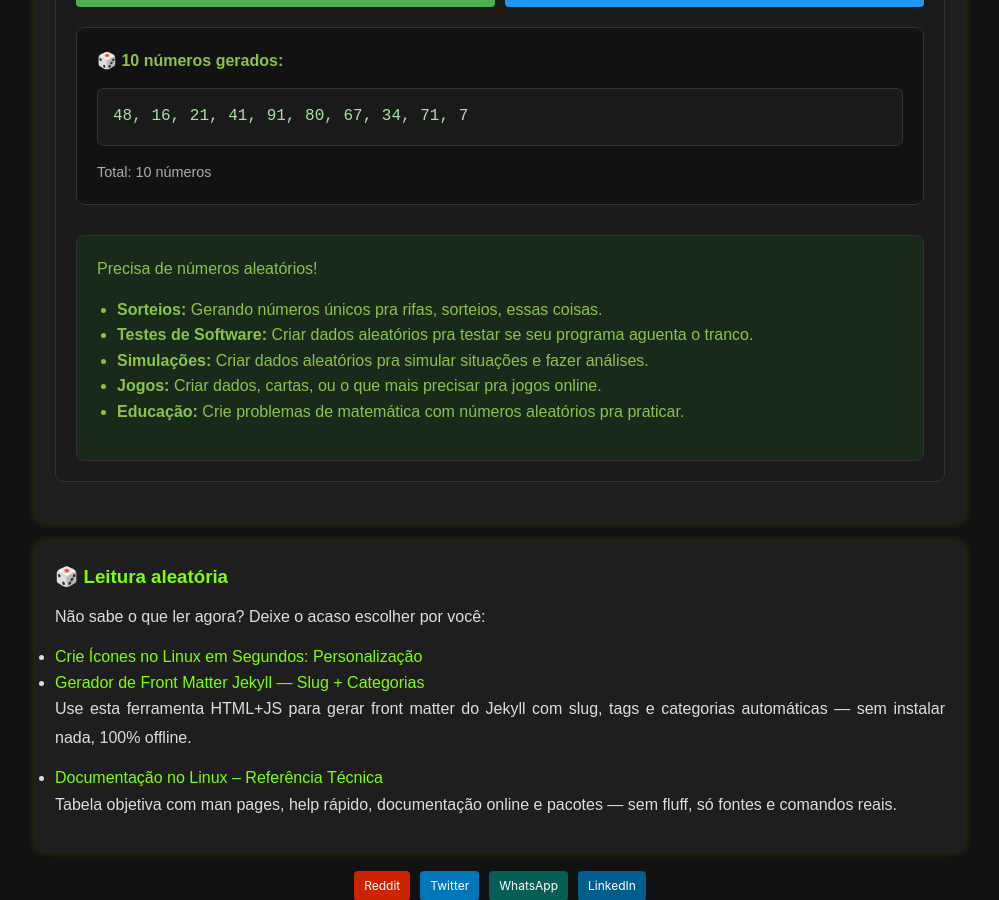
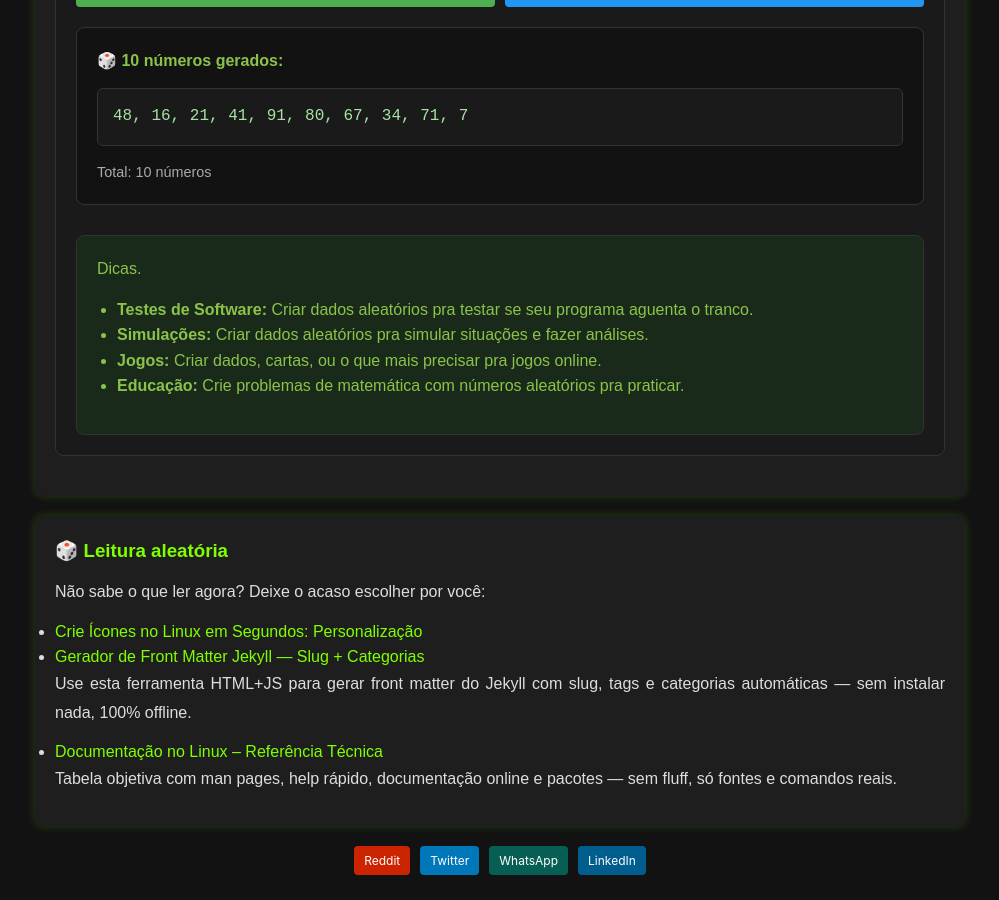
Before and after one commit to Piolinux/piolinux-site, a Jekyll site: the page built from _pages/_tools/numeros-aleatorios-inteiros-decimais-sorteio.html, in a window 1280 px wide and 900 px high, scrolled down 870 px. Shown: the whole window, without its empty margins (140-1139 px from the left). Built offline with Jekyll 4.4.1, drawn with Linux system fonts in a browser that asks for light colours.

Commit message:
Update numeros-aleatorios-inteiros-decimais-sorteio.html

```diff
--- a/_pages/_tools/numeros-aleatorios-inteiros-decimais-sorteio.html
+++ b/_pages/_tools/numeros-aleatorios-inteiros-decimais-sorteio.html
@@ -81,9 +81,8 @@ tags: [aleatorio, sorteio, matematica, dev, rng, ferramenta, numerico]
   </div>
 
   <div style="background: #1a2a1a; color: #8bc34a; padding: 20px; border-radius: 8px; margin-top: 30px; border: 1px solid #333;">
-    <div style="color: #8bc34a; margin-top: 0;">Precisa de números aleatórios!</div>
+    <div style="color: #8bc34a; margin-top: 0;">Dicas.</div>
     <ul style="padding-left: 20px; margin: 15px 0; line-height: 1.6;">
-      <li><strong>Sorteios:</strong> Gerando números únicos pra rifas, sorteios, essas coisas.</li>
       <li><strong>Testes de Software:</strong> Criar dados aleatórios pra testar se seu programa aguenta o tranco.</li>
       <li><strong>Simulações:</strong> Criar dados aleatórios pra simular situações e fazer análises.</li>
       <li><strong>Jogos:</strong> Criar dados, cartas, ou o que mais precisar pra jogos online.</li>
```
